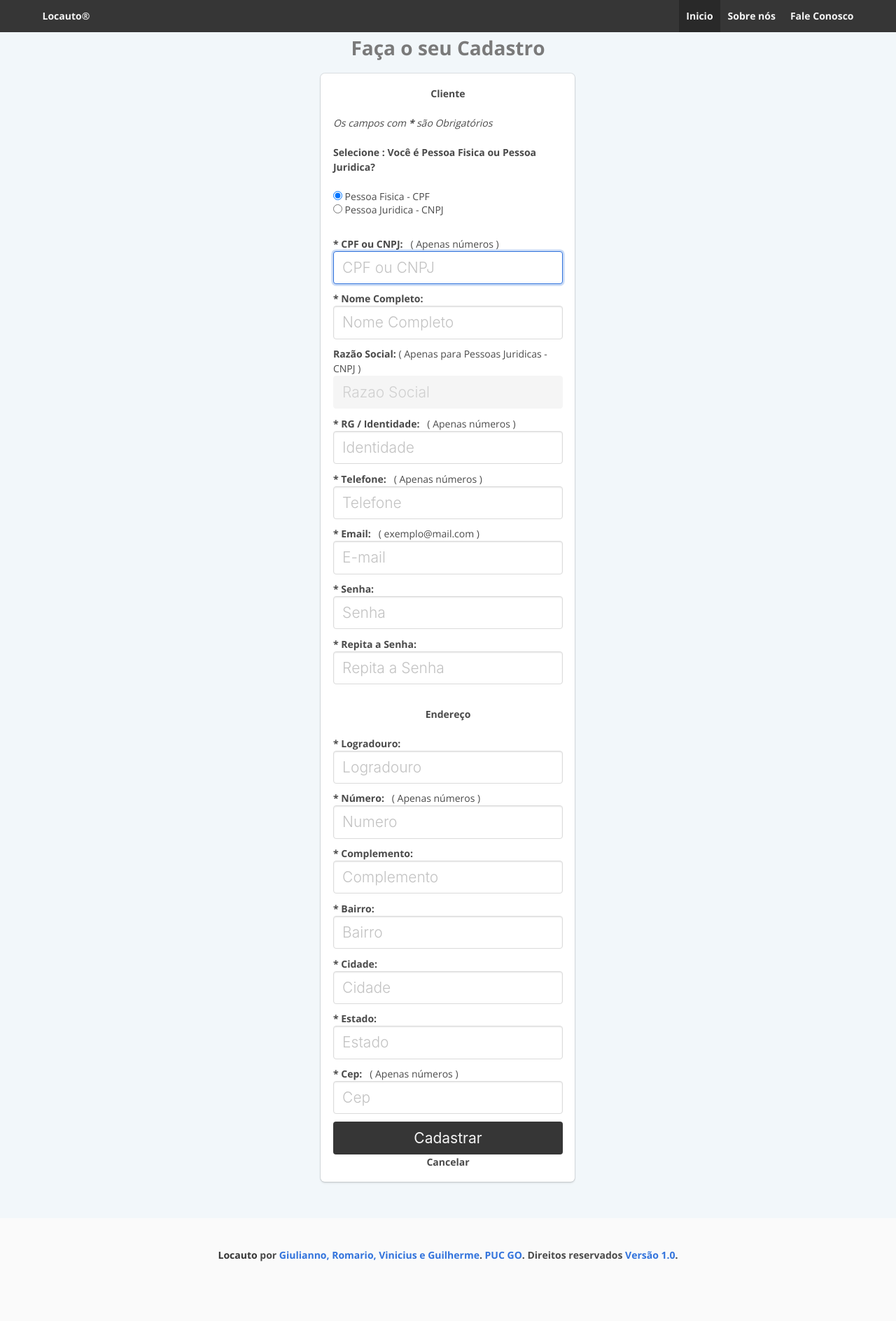
After one commit to locautopuc/Locauto, a PHP site: page /usuario_cadastro.php in a window 1280 px wide. The commit adds this page. Shown: the whole page at 70% size. Run offline with PHP 8.4, Linux system fonts and the light colour scheme.

Commit message:
Add files via upload

```diff
--- a/locauto/_notes/dwsync.xml
+++ b/locauto/_notes/dwsync.xml
@@ -1,7 +1,5 @@
 <?xml version="1.0" encoding="utf-8" ?>
 <dwsync>
-<file name="cadastrar.php" server="C:/xampp/htdocs/mywebsite/" local="131917165600000000" remote="131917201600000000" Dst="1" />
-<file name="cadastro.php" server="C:/xampp/htdocs/mywebsite/" local="131917294260000000" remote="131917330260000000" Dst="1" />
 <file name="dump.sql" server="C:/xampp/htdocs/mywebsite/" local="131917296200000000" remote="131917332200000000" Dst="1" />
 <file name="index.php" server="C:/xampp/htdocs/mywebsite/" local="131917175820000000" remote="131917211820000000" Dst="1" />
 <file name="login.php" server="C:/xampp/htdocs/mywebsite/" local="131917174880000000" remote="131917210880000000" Dst="1" />
--- a/locauto/index.php
+++ b/locauto/index.php
@@ -98,7 +98,7 @@ session_start();
 		</div>
 
 		<div class="field">
-			<a href="cadastro.php"><strong>Cadastrar</strong></a>
+			<a href="usuario_cadastro.php"><strong>Cadastrar</strong></a>
 		</div>
 
 		<!-- Botão entrar com design CSS -->
--- /dev/null
+++ b/locauto/usuario_cadastro.php
@@ -0,0 +1,338 @@
+<?php
+// ao iniciar uma sessão daremos inicio a comunicação com as SESSIONS feitas no arquivo no arquivo de segurança
+// neste caso é o cadastrar.php
+session_start();
+?>
+
+<!DOCTYPE html>
+<html>
+	<head>
+		<meta charset="utf-8">
+		<meta http-equiv="X-UA-Compatible" content="IE=edge">
+		<meta name="viewport" content="width=device-width, initial-scale=1">
+		<title>Locauto</title>
+		<link href="https://fonts.googleapis.com/css?family=Open+Sans:300,400,700" rel="stylesheet">
+		<link rel="stylesheet" href="css/bulma.min.css" />
+		<link rel="stylesheet" type="text/css" href="css/config.css">
+	</head>
+	<body>
+
+	<?php
+	// chamando o arquivo de cabeçalho
+	require 'cabecalho.php';
+	?>
+
+	<!-- **************************************************** -->
+	<!-- Script JAVA -->
+	<!-- Controle da seleção de CPF e CNPJ -->
+	<!-- Se selecionar CPF o campo de Razão Social será desabilitado -->
+	<script type="text/javascript">
+	function findselected()
+		{
+			var result = document.querySelector('input[name="escolher"]:checked').value;
+			if(result=="CPF")
+			{
+				//se o usuario selecionar que é pessoa fisica CPF
+				//o campo Razão social será desabilitado e terá os valores inserids apagados
+				document.getElementById("desabilita_campo_caso_selecionar_CPF").setAttribute('disabled', true);
+				document.getElementById('desabilita_campo_caso_selecionar_CPF').value = '';
+			}
+			else
+			{
+				document.getElementById("desabilita_campo_caso_selecionar_CPF").removeAttribute('disabled');
+			}
+		}
+	</script>
+	<!-- fim Script JAVA -->
+	<!-- **************************************************** -->
+
+
+    <section class="hero is-success is-fullheight">
+        <div class="hero-body">
+            <div class="container has-text-centered">
+                <div class="column is-4 is-offset-4">
+                    <h3 class="title has-text-grey">Faça o seu Cadastro</h3>
+
+	<!-- **************************************************** -->
+	 <!-- SESSION status_cadastro -->
+	<?php
+		if(isset($_SESSION['status_cadastro'])):
+	?>
+	<div class="notification is-success">
+		<p>Seu cadastro foi feito com sucesso!</p>
+		<p>Faça login informando o seu usuário e senha <a href="login.php">aqui</a></p>
+	</div>
+	<?php
+		endif;
+		unset($_SESSION['status_cadastro']);
+	?>
+	<!-- fim SESSION status_cadastro -->
+	<!-- **************************************************** -->
+
+
+	<!-- SESSION usuario_existe -->
+	<?php
+		if(isset($_SESSION['usuario_existe'])):
+	?>
+	<div class="notification is-danger">
+		<p>O usuário escolhido já existe. Informe outro e tente novamente.</p>
+	</div>
+	<?php
+		endif;
+		unset($_SESSION['usuario_existe']);
+	?>
+	<!-- fim SESSION usuario_existe -->
+	<!-- **************************************************** -->
+
+
+	<!-- SESSION obrigatorio_digitar -->
+	<?php
+		if(isset($_SESSION['obrigatorio_digitar'])):
+	?>
+	<div class="notification is-danger">
+		<p>Você não digitou em todos os campos.</p>
+	</div>
+	<?php
+		endif;
+		unset($_SESSION['obrigatorio_digitar']);
+	?>
+	<!-- fim SESSION obrigatorio_digitar -->
+	<!-- **************************************************** -->
+
+
+	<!-- SESSION obrigatorio_digitar -->
+	<?php
+		if(isset($_SESSION['apenas_letras_numeros'])):
+	?>
+	<div class="notification is-danger">
+		<p>Digite apenas letras e/ou números.</p>
+	</div>
+	<?php
+		endif;
+		unset($_SESSION['apenas_letras_numeros']);
+	?>
+	<!-- fim SESSION obrigatorio_digitar -->
+	<!-- **************************************************** -->
+
+
+	<!-- SESSION obrigatorio_digitar -->
+	<?php
+		if(isset($_SESSION['apenas_letras'])):
+	?>
+	<div class="notification is-danger">
+		<p>Digite apenas letras.</p>
+	</div>
+	<?php
+		endif;
+		unset($_SESSION['apenas_letras']);
+	?>
+	<!-- fim SESSION obrigatorio_digitar -->
+	<!-- **************************************************** -->
+
+
+	<!-- SESSION obrigatorio_digitar -->
+	<?php
+		if(isset($_SESSION['digite_senha_corretamente'])):
+	?>
+	<div class="notification is-danger">
+		<p>Digite a senha corretamente.</p>
+	</div>
+	<?php
+		endif;
+		unset($_SESSION['digite_senha_corretamente']);
+	?>
+	<!-- fim SESSION obrigatorio_digitar -->
+	<!-- **************************************************** -->
+
+
+	<!-- SESSION senha_diferente -->
+	<?php
+		if(isset($_SESSION['senha_diferente'])):
+	?>
+	<div class="notification is-danger">
+		<p>As senhas não são iguais.</p>
+	</div>
+	<?php
+		endif;
+		unset($_SESSION['senha_diferente']);
+	?>
+	<!-- fim SESSION senha_diferente -->
+	<!-- **************************************************** -->
+
+
+	<!-- SESSION email invalido -->
+	<?php
+		if(isset($_SESSION['email_invalido'])):
+	?>
+	<div class="notification is-danger">
+		<p>Você não digitou um email válido.</p>
+	</div>
+	<?php
+	endif;
+	unset($_SESSION['email_invalido']);
+	?>
+	<!-- fim SESSION email invalido -->
+	<!-- **************************************************** -->
+
+
+	<!-- SESSION email_existe -->
+	<?php
+		if(isset($_SESSION['email_existe'])):
+	?>
+	<div class="notification is-danger">
+		<p>O E-mail escolhido já existe. Informe outro e tente novamente.</p>
+	</div>
+	<?php
+		endif;
+		unset($_SESSION['email_existe']);
+	?>
+	<!-- fim SESSION email_existe -->
+	<!-- **************************************************** -->
+
+
+	<!-- Interface -->
+	<div class="box">
+	<!-- Esta interface terá comunicação com o arquivo cadastrar.php -->
+	<form action="usuario_cadastrar.php" method="POST" autocomplete="off">
+
+	<div class="field"><h1><strong>Cliente</strong></h1><p><br>
+		<div class="control">
+			<em>Os campos com <strong>*</strong> são Obrigatórios</em><br><br>
+			<strong>Selecione : Você é Pessoa Fisica ou Pessoa Juridica?</strong><br><br>
+			<div class="field">
+				<div class="control">
+					<label class="radio">
+						<input type="radio" name="escolher" value="CPF" checked="checked" onChange="findselected()">
+						Pessoa Fisica - CPF
+					</label><br>
+					<label class="radio">
+						<input type="radio" name="escolher" value="CNPJ" onChange="findselected()">
+						Pessoa Juridica - CNPJ<br><br>
+					</label>
+				</div>
+			</div>
+		</div>
+	</div>
+
+	<div class="field">
+		<div class="control">
+			<strong>* CPF ou CNPJ:</strong>  &nbsp; ( Apenas números )
+			<input name="cpf_cnpj" type="text" class="input is-large" placeholder="CPF ou CNPJ" autofocus oninput="this.value = this.value.replace(/[^0-9.]/g, '').replace(/(\..*)\./g, '$1');" maxlength="14">
+		</div>
+	</div>
+
+	<div class="field">
+		<div class="control">
+			<strong>* Nome Completo:</strong>
+				<input name="nome" type="text" class="input is-large" placeholder="Nome Completo" autofocus oninput="this.value = this.value.replace(/[^A-Za-z0-9]+/g, '').replace(/(\..*)\./g, '$1');">
+		</div>
+	</div>
+
+	<div class="field">
+		<div class="control">
+			<strong>Razão Social:</strong> ( Apenas para Pessoas Juridicas - CNPJ )
+			<input name="razao_social" disabled type="text" id="desabilita_campo_caso_selecionar_CPF" class="input is-large" placeholder="Razao Social" autofocus oninput="this.value = this.value.replace(/[^A-Za-z0-9]+/g, '').replace(/(\..*)\./g, '$1');">
+		</div>
+	</div>
+
+	<div class="field">
+		<div class="control">
+			<strong>* RG / Identidade:</strong>  &nbsp; ( Apenas números )
+			<input name="identidade" type="text" class="input is-large" placeholder="Identidade" autofocus oninput="this.value = this.value.replace(/[^0-9.]/g, '').replace(/(\..*)\./g, '$1');" maxlength="10">
+		</div>
+	</div>
+
+	<div class="field">
+		<div class="control">
+			<strong>* Telefone: </strong>  &nbsp; ( Apenas números )
+			<input name="telefone" type="text" class="input is-large" placeholder="Telefone" autofocus oninput="this.value = this.value.replace(/[^0-9.]/g, '').replace(/(\..*)\./g, '$1');" maxlength="11">
+		</div>
+	</div>
+
+	<div class="field">
+		<div class="control">
+			<strong>* Email:</strong> &nbsp; ( exemplo@mail.com )
+			<input name="email" type="text" class="input is-large" placeholder="E-mail" autofocus>
+		</div>
+	</div>
+
+	<div class="field">
+		<div class="control">
+			<strong>* Senha: </strong>
+			<input name="senha" type="password" class="input is-large" placeholder="Senha" autofocus >
+		</div>
+	</div>
+
+	<div class="field">
+		<div class="control">
+			<strong>* Repita a Senha: </strong>
+			<input name="senha_repetir" type="password" class="input is-large" placeholder="Repita a Senha" autofocus >
+		</div>
+	</div><p><br>
+
+	<h1><strong>Endereço</strong></h1><p><br>
+
+	<div class="field">
+		<div class="control">
+			<strong>* Logradouro: </strong>
+			<input name="logradouro" type="text" class="input is-large" placeholder="Logradouro" autofocus oninput="this.value = this.value.replace(/[^A-Za-z0-9]+/g, '').replace(/(\..*)\./g, '$1');">
+		</div>
+	</div>
+
+	<div class="field">
+		<div class="control">
+			<strong>* Número: </strong>  &nbsp; ( Apenas números )
+			<input name="numero" type="text" class="input is-large" placeholder="Numero" autofocus oninput="this.value = this.value.replace(/[^0-9.]/g, '').replace(/(\..*)\./g, '$1');" maxlength="10">
+		</div>
+	</div>
+
+	<div class="field">
+		<div class="control">
+			<strong>* Complemento: </strong>
+			<input name="complemento" type="text" class="input is-large" placeholder="Complemento" autofocus oninput="this.value = this.value.replace(/[^A-Za-z0-9]+/g, '').replace(/(\..*)\./g, '$1');">
+		</div>
+	</div>
+
+	<div class="field">
+		<div class="control">
+			<strong>* Bairro: </strong>
+			<input name="bairro" type="text" class="input is-large" placeholder="Bairro" autofocus oninput="this.value = this.value.replace(/[^A-Za-z0-9]+/g, '').replace(/(\..*)\./g, '$1');">
+		</div>
+	</div>
+
+	<div class="field">
+		<div class="control">
+			<strong>* Cidade: </strong>
+			<input name="cidade" type="text" class="input is-large" placeholder="Cidade" autofocus oninput="this.value = this.value.replace(/[^A-Za-z0-9]+/g, '').replace(/(\..*)\./g, '$1');">
+		</div>
+	</div>
+
+	<div class="field">
+		<div class="control">
+			<strong>* Estado: </strong>
+			<input name="estado" type="text" class="input is-large" placeholder="Estado" autofocus oninput="this.value = this.value.replace(/[^A-Za-z0-9]+/g, '').replace(/(\..*)\./g, '$1');">
+		</div>
+	</div>
+
+	<div class="field">
+		<div class="control">
+			<strong>* Cep: </strong> &nbsp; ( Apenas números )
+			<input name="cep" class="input is-large" type="text" placeholder="Cep" autofocus oninput="this.value = this.value.replace(/[^0-9.]/g, '').replace(/(\..*)\./g, '$1');" maxlength="10">
+		</div>
+	</div>
+
+	<!-- Botão cadastrar com design CSS -->
+	<button type="submit" name="cadastrar_botao" class="button is-block is-dark is-large is-fullwidth">Cadastrar</button>
+		<a href="index.php"><strong>Cancelar</strong></a>
+		</form>
+			</div>
+		</div>
+	</div>
+</div>
+</section>
+	<?php
+	// chamando o arquivo de cabeçalho
+	require 'rodape.php';
+	?>
+	</body>
+</html>
```
Also changed, not shown: locauto/usuario_cadastrar.php (added, +299 -0 lines).
